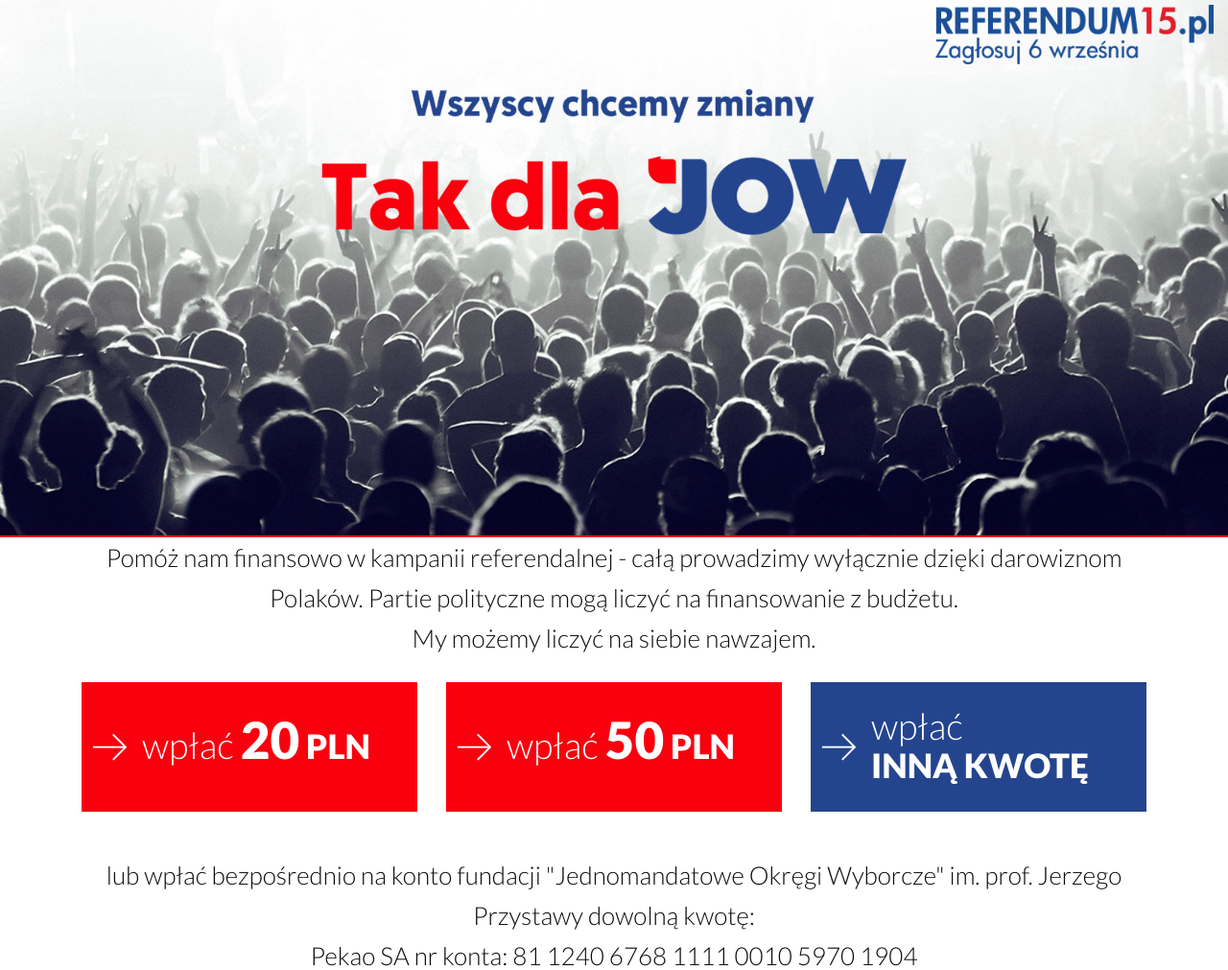
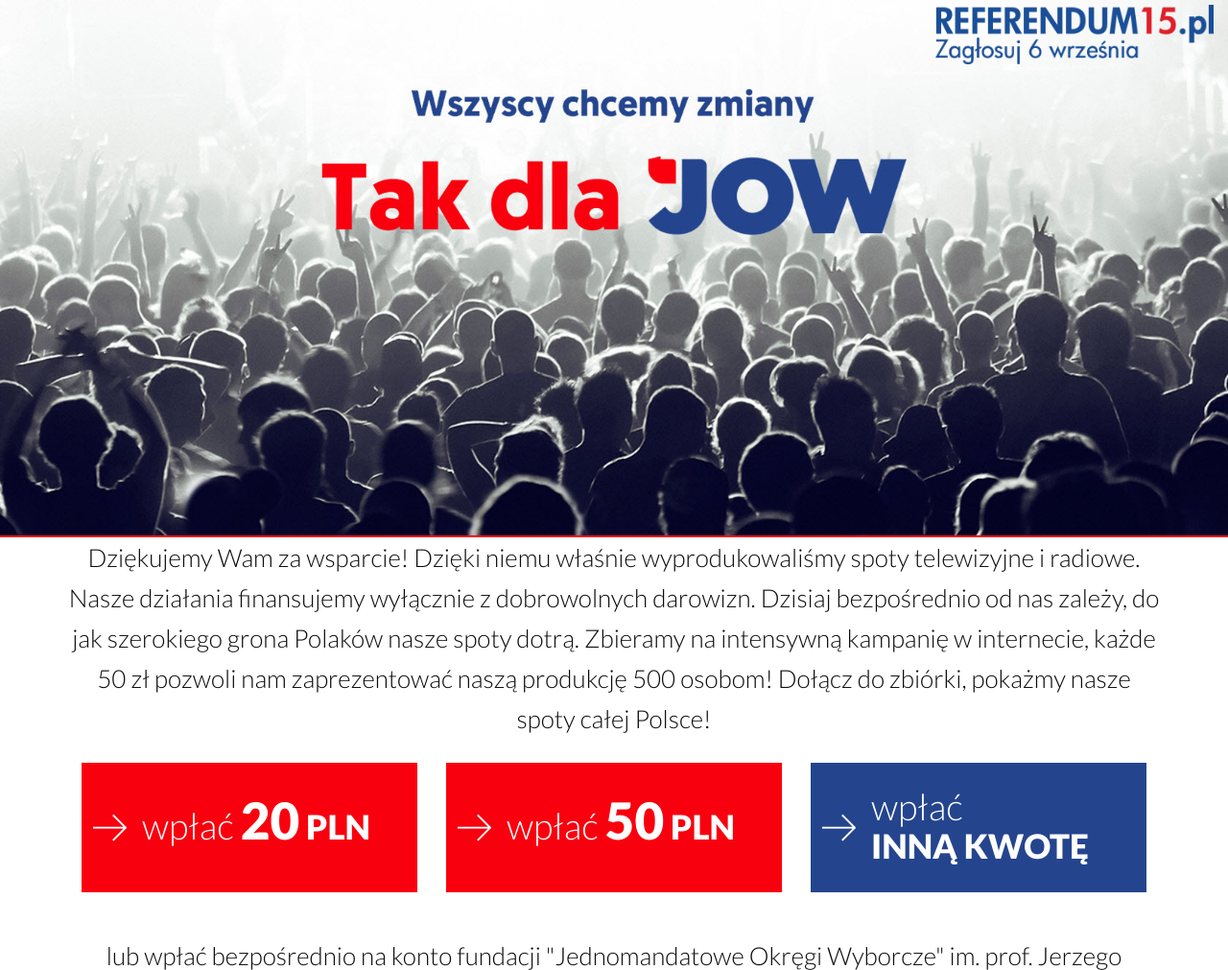
Before and after one commit to ruchjowpl/wspieram, a PHP site: page / in a window 1280 px wide. Shown: the top 1011 px of the page at 96% size. Run offline with PHP 8.4, Linux system fonts and the light colour scheme.

Commit message:
wsparcie

```diff
--- a/index.html
+++ b/index.html
@@ -37,7 +37,7 @@
 
             <div class="row">
                 <div class="container">
-                    <p class="text-center">Pomóż nam finansowo w kampanii referendalnej. Zbieramy na produkcję i promocję spotów referendalnych. Partie polityczne mogą liczyć na finansowanie z budżetu. <br> My możemy liczyć na siebie nawzajem.</p>
+                    <p class="text-center">Dziękujemy Wam za wsparcie! Dzięki niemu właśnie wyprodukowaliśmy spoty telewizyjne i radiowe. Nasze działania finansujemy wyłącznie z dobrowolnych darowizn. Dzisiaj bezpośrednio od nas zależy, do jak szerokiego grona Polaków nasze spoty dotrą. Zbieramy na intensywną kampanię w internecie, każde 50 zł pozwoli nam zaprezentować naszą produkcję 500 osobom! Dołącz do zbiórki, pokażmy nasze spoty całej Polsce!</p>
 
 
                         <ol class="payments-container">
--- a/index.php
+++ b/index.php
@@ -96,7 +96,7 @@
 
             <div class="row">
                 <div class="container">
-                    <p class="text-center">Pomóż nam finansowo w kampanii referendalnej - całą prowadzimy wyłącznie dzięki darowiznom Polaków. Partie polityczne mogą liczyć na finansowanie z budżetu. <br> My możemy liczyć na siebie nawzajem.</p>
+                    <p class="text-center">Dziękujemy Wam za wsparcie! Dzięki niemu właśnie wyprodukowaliśmy spoty telewizyjne i radiowe. Nasze działania finansujemy wyłącznie z dobrowolnych darowizn. Dzisiaj bezpośrednio od nas zależy, do jak szerokiego grona Polaków nasze spoty dotrą. Zbieramy na intensywną kampanię w internecie, każde 50 zł pozwoli nam zaprezentować naszą produkcję 500 osobom! Dołącz do zbiórki, pokażmy nasze spoty całej Polsce!
 
 
                         <ol class="payments-container">
```
